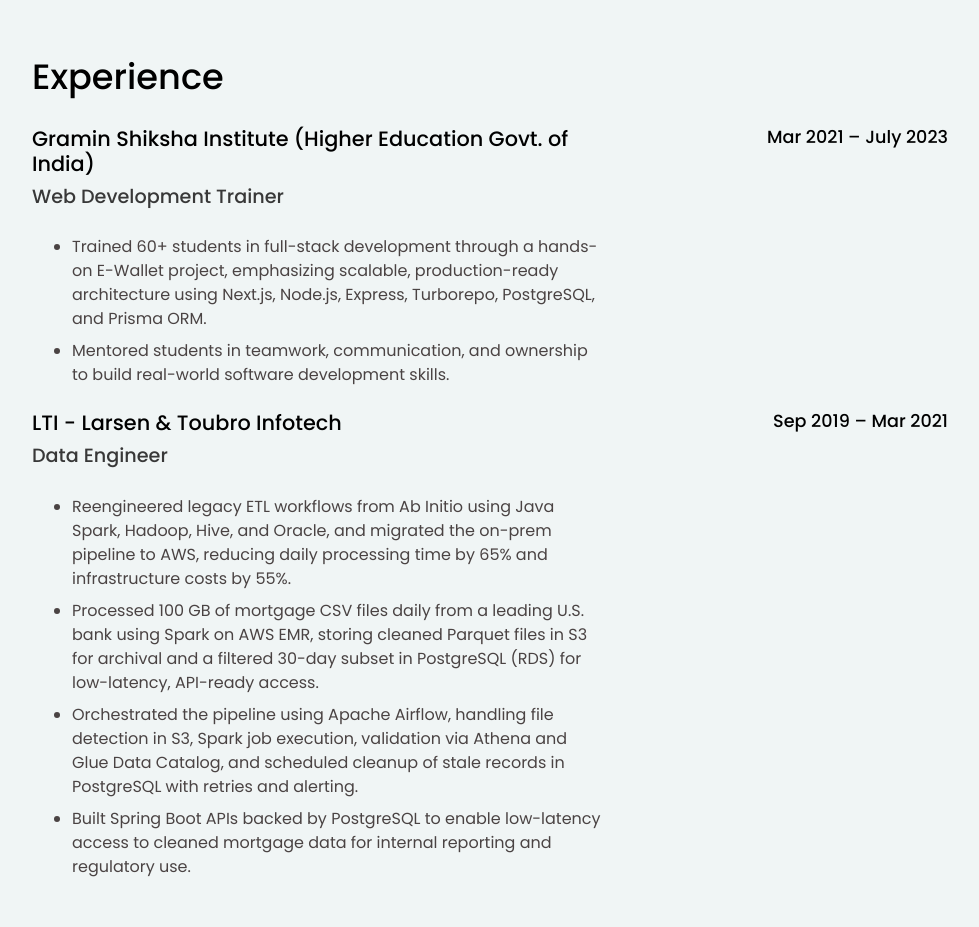
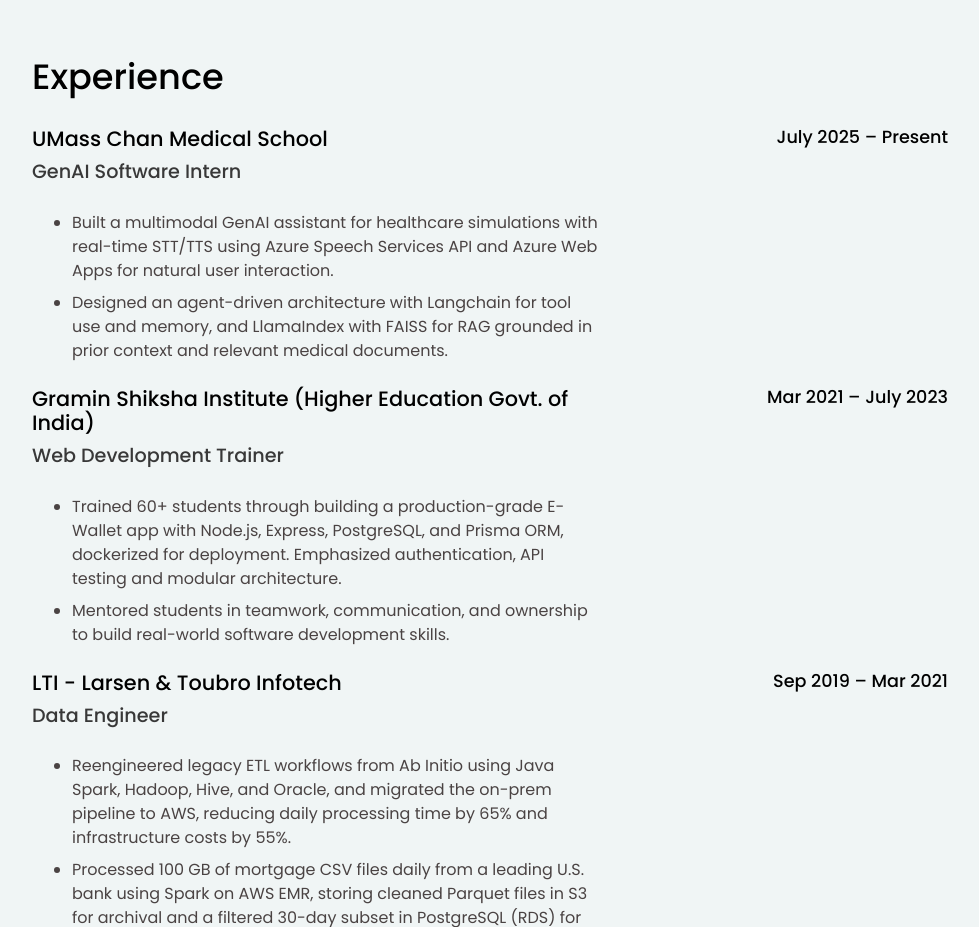
Before and after one commit to moosekan/moosekan.github.io, a plain HTML site: page index.html in a window 1280 px wide. Shown: the part 1640-2567 px from the top of the page, without its empty margins (286-1265 px from the left). Drawn offline with nearby package versions, Linux system fonts and the light colour scheme.

Commit message:
Update index.html

```diff
--- a/index.html
+++ b/index.html
@@ -123,11 +123,26 @@
           <h1 id="section-header1">Experience</h1>
           <div class="row">
             <div class="col-sm-8">
+              <h2 id="section-header3"><a>UMass Chan Medical School</a></h2>
+              <h2 id="section-header2">GenAI Software Intern</h2>
+              <div class="container-fluid row">
+                <ul id="section-list">
+                  <li id="section-content1">Built a multimodal GenAI assistant for healthcare simulations with real-time STT/TTS using Azure Speech Services API and Azure Web Apps for natural user interaction.</li>
+                  <li id="section-content1">Designed an agent-driven architecture with Langchain for tool use and memory, and LlamaIndex with FAISS for RAG grounded in prior context and relevant medical documents.</li>
+                </ul>
+              </div>
+            </div>
+            <div class="col-sm-4 text-right">
+              <h2 id="section-header4">July 2025 – Present</h2>
+            </div>
+          </div>
+          <div class="row">
+            <div class="col-sm-8">
               <h2 id="section-header3"><a>Gramin Shiksha Institute (Higher Education Govt. of India)</a></h2>
               <h2 id="section-header2">Web Development Trainer</h2>
               <div class="container-fluid row">
                 <ul id="section-list">
-                  <li id="section-content1">Trained 60+ students in full-stack development through a hands-on E-Wallet project, emphasizing scalable, production-ready architecture using Next.js, Node.js, Express, Turborepo, PostgreSQL, and Prisma ORM.</li>
+                  <li id="section-content1">Trained 60+ students through building a production-grade E-Wallet app with Node.js, Express, PostgreSQL, and Prisma ORM, dockerized for deployment. Emphasized authentication, API testing and modular architecture.</li>
                   <li id="section-content1">Mentored students in teamwork, communication, and ownership to build real-world software development skills.</li>
                 </ul>
               </div>
```
